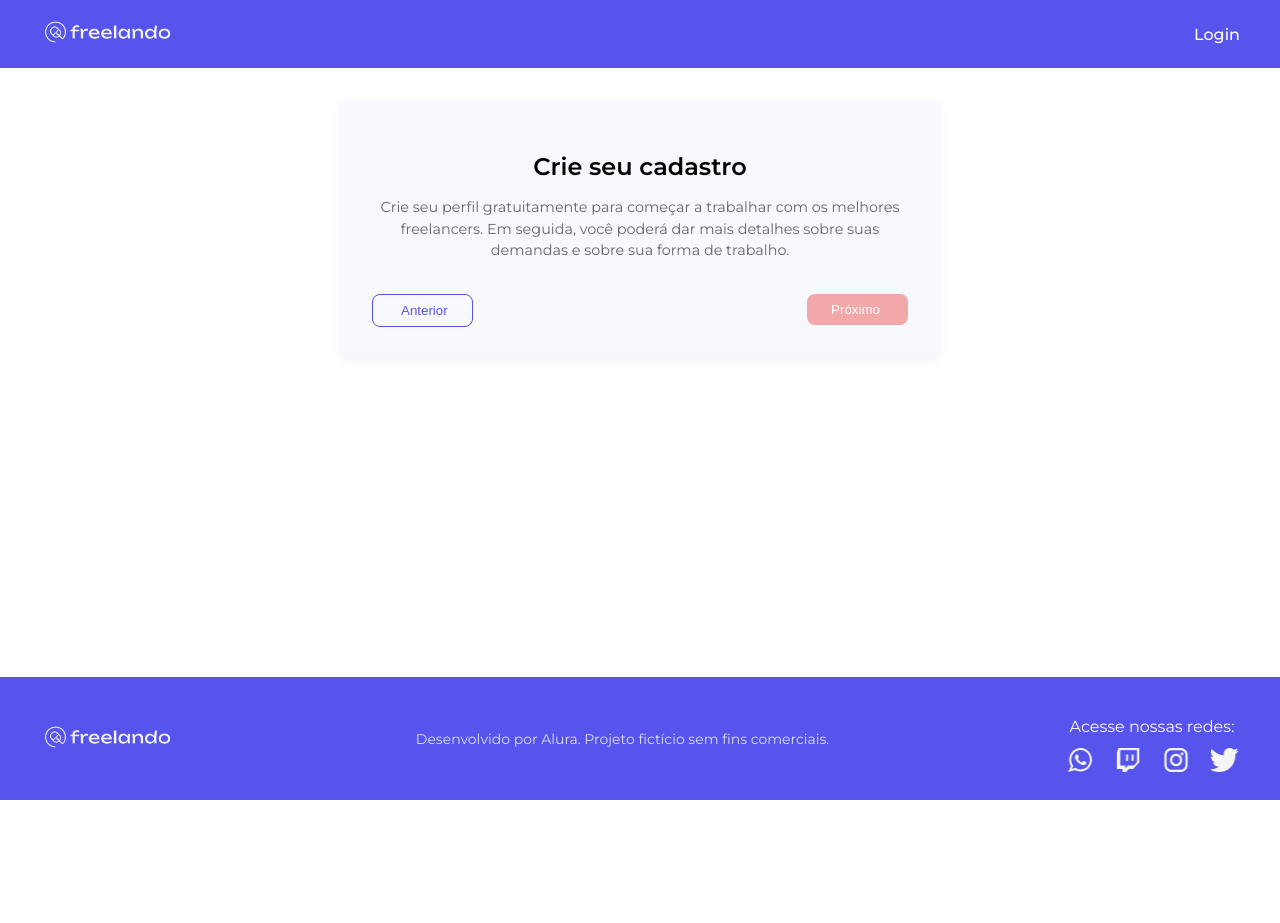
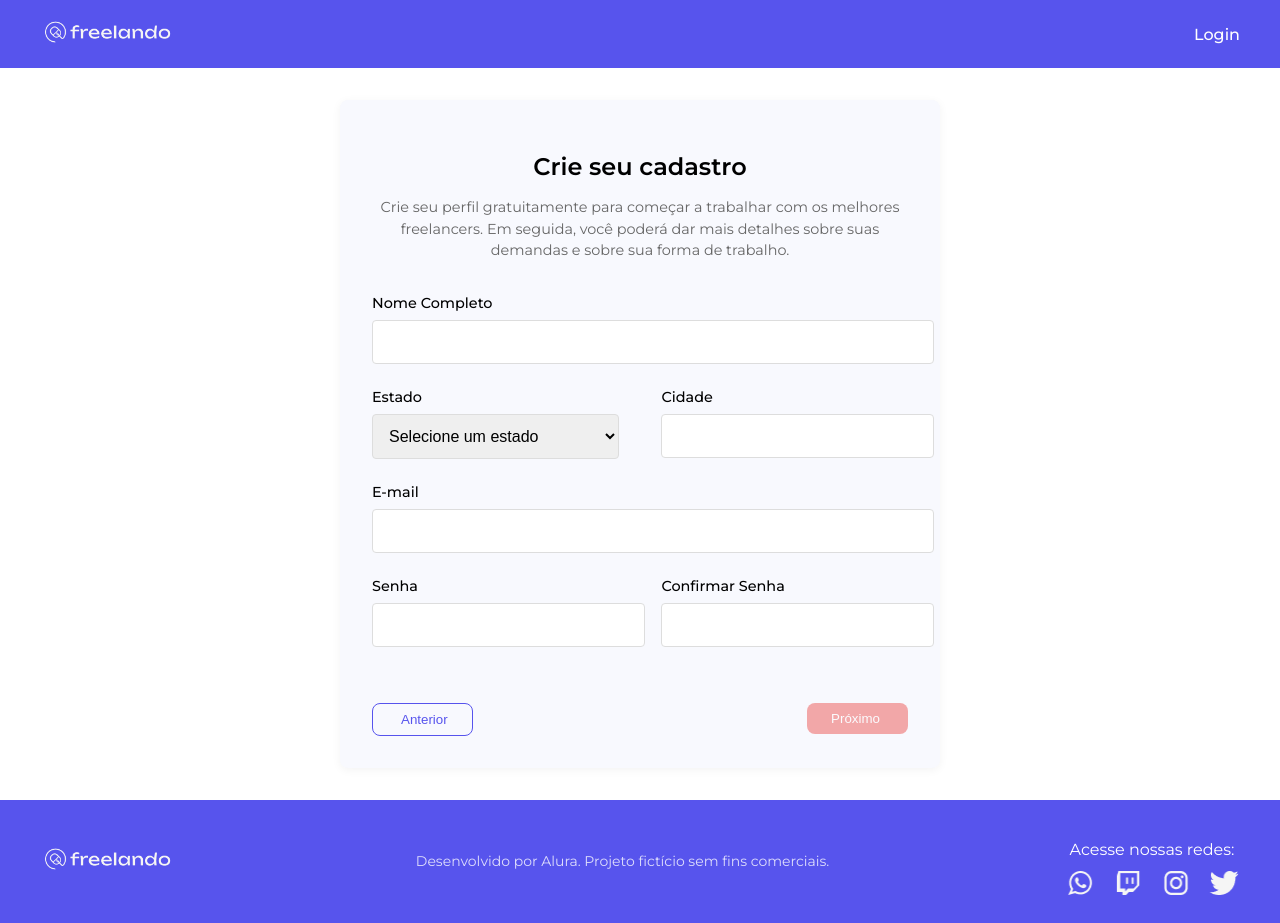
Before and after one commit to brennoluan/freelando-reactive-form, an Angular app: page /cadastro/dados-pessoais in a window 1280 px wide. Before the commit the page ends 800 px from the top, so only its background shows below. Built offline with nearby package versions, Linux system fonts and the light colour scheme.

Commit message:
feat: enhance dados pessoais form with additional fields and validation

```diff
--- a/src/app/pages/dados-pessoais-form/dados-pessoais-form.component.html
+++ b/src/app/pages/dados-pessoais-form/dados-pessoais-form.component.html
@@ -4,11 +4,152 @@
       <h2 class="cadastro-form__title">Crie seu cadastro</h2>
 
       <p class="cadastro-form__description">
-        Crie seu perfil gratuitamente para começar a trabalhar com os melhores freelancers.
-        Em seguida, você poderá dar mais detalhes sobre suas demandas e sobre sua forma de trabalho.
+        Crie seu perfil gratuitamente para começar a trabalhar com os melhores
+        freelancers. Em seguida, você poderá dar mais detalhes sobre suas
+        demandas e sobre sua forma de trabalho.
       </p>
 
       <form [formGroup]="dadosPessoaisForm" (ngSubmit)="onProximo()">
+        <div class="cadastro-form__field">
+          <label for="nomeCompleto" class="cadastro-form__label"
+            >Nome Completo</label
+          >
+          <input
+            id="nomeCompleto"
+            formControlName="nomeCompleto"
+            class="cadastro-form__input"
+            type="text"
+          />
+          <div
+            *ngIf="
+              dadosPessoaisForm.get('nomeCompleto')?.touched &&
+              dadosPessoaisForm.get('nomeCompleto')?.invalid
+            "
+            class="cadastro-form__error"
+          >
+            Nome completo é obrigatório.
+          </div>
+        </div>
+
+        <div class="cadastro-form__row">
+          <div class="cadastro-form__field cadastro-form__field--half">
+            <label for="estado" class="cadastro-form__label">Estado</label>
+            <select
+              id="estado"
+              formControlName="estado"
+              class="cadastro-form__input"
+            >
+              <option value="" disabled selected>Selecione um estado</option>
+              <option *ngFor="let estado of estados" [value]="estado.sigla">
+                {{ estado.nome }}
+              </option>
+            </select>
+            <div
+              *ngIf="
+                dadosPessoaisForm.get('estado')?.touched &&
+                dadosPessoaisForm.get('estado')?.invalid
+              "
+              class="cadastro-form__error"
+            >
+              Estado é obrigatório.
+            </div>
+          </div>
+
+          <div class="cadastro-form__field cadastro-form__field--half">
+            <label for="cidade" class="cadastro-form__label">Cidade</label>
+            <input
+              id="cidade"
+              formControlName="cidade"
+              class="cadastro-form__input"
+              type="text"
+            />
+            <div
+              *ngIf="
+                dadosPessoaisForm.get('cidade')?.touched &&
+                dadosPessoaisForm.get('cidade')?.invalid
+              "
+              class="cadastro-form__error"
+            >
+              Cidade é obrigatória.
+            </div>
+          </div>
+        </div>
+
+        <div class="cadastro-form__field">
+          <label for="email" class="cadastro-form__label">E-mail</label>
+          <input
+            id="email"
+            formControlName="email"
+            class="cadastro-form__input"
+            type="email"
+          />
+          <div
+            *ngIf="
+              dadosPessoaisForm.get('email')?.touched &&
+              dadosPessoaisForm.get('email')?.invalid
+            "
+            class="cadastro-form__error"
+          >
+            <span *ngIf="dadosPessoaisForm.get('email')?.errors?.['required']"
+              >E-mail é obrigatório.</span
+            >
+            <span *ngIf="dadosPessoaisForm.get('email')?.errors?.['email']"
+              >E-mail deve ser válido.</span
+            >
+          </div>
+        </div>
+
+        <div class="cadastro-form__row">
+          <div class="cadastro-form__field cadastro-form__field--half">
+            <label for="senha" class="cadastro-form__label">Senha</label>
+            <input
+              id="senha"
+              formControlName="senha"
+              class="cadastro-form__input"
+              type="password"
+            />
+            <div
+              *ngIf="
+                dadosPessoaisForm.get('senha')?.touched &&
+                dadosPessoaisForm.get('senha')?.invalid
+              "
+              class="cadastro-form__error"
+            >
+              <span *ngIf="dadosPessoaisForm.get('senha')?.errors?.['required']"
+                >Senha é obrigatória.</span
+              >
+              <span
+                *ngIf="dadosPessoaisForm.get('senha')?.errors?.['minlength']"
+                >Senha deve ter no mínimo 6 caracteres.</span
+              >
+            </div>
+          </div>
+          <div class="cadastro-form__field cadastro-form__field--half">
+            <label for="confirmarSenha" class="cadastro-form__label"
+              >Confirmar Senha</label
+            >
+            <input
+              id="confirmarSenha"
+              formControlName="confirmarSenha"
+              class="cadastro-form__input"
+              type="password"
+            />
+            <div
+              *ngIf="
+                dadosPessoaisForm.get('confirmarSenha')?.touched &&
+                dadosPessoaisForm.get('confirmarSenha')?.invalid
+              "
+              class="cadastro-form__error"
+            >
+              <span
+                *ngIf="
+                  dadosPessoaisForm.get('confirmarSenha')?.errors?.['required']
+                "
+                >Confirmar Senha é obrigatória.</span
+              >
+            </div>
+          </div>
+        </div>
 
         <div class="cadastro-form__actions">
           <app-button
@@ -16,7 +157,8 @@
             type="outline"
             icon="fas fa-arrow-left"
             iconPosition="left"
-            (clicked)="onAnterior()">
+            (clicked)="onAnterior()"
+          >
           </app-button>
 
           <app-button
@@ -25,7 +167,8 @@
             icon="fas fa-arrow-right"
             iconPosition="right"
             [disabled]="dadosPessoaisForm.invalid"
-            (clicked)="onProximo()">
+            (clicked)="onProximo()"
+          >
           </app-button>
         </div>
       </form>
```
